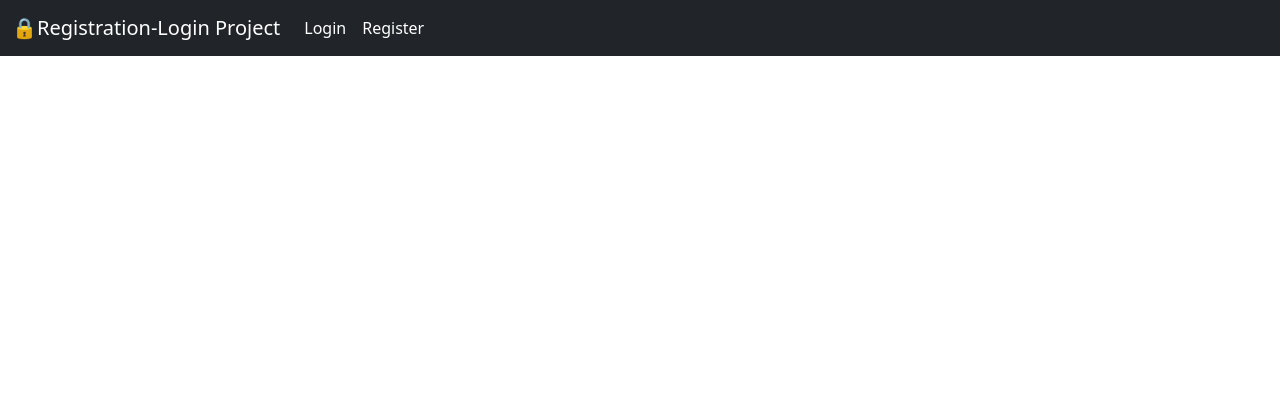
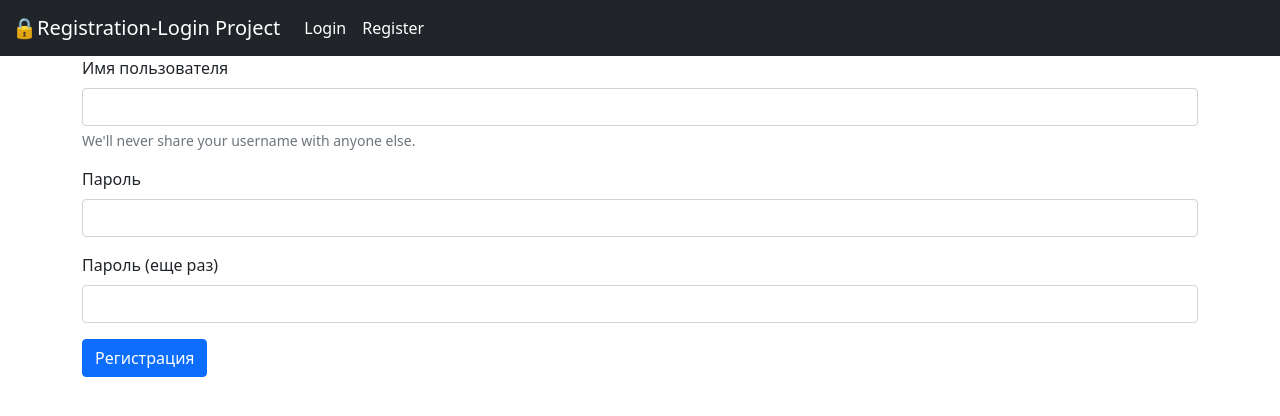
Before and after one commit to 100ballovby/RegistrationLoginProject, a Flask app: template templates/register.html in a window 1280 px wide. Shown: the top 416 px of the page. Run offline with Flask 2, Linux system fonts and the light colour scheme; the template is opened without the code that fills it: values that come from a table or form of the project are taken from there, others are empty.

Commit message:
Adding form🌔

```diff
--- a/templates/register.html
+++ b/templates/register.html
@@ -2,4 +2,21 @@
 
 {% block content %}
 
+    <form>
+        <div class="mb-3">
+            <label class="form-label">{{ form.username.label }}</label>
+            {{ form.username(class="form-control") }}
+            <div id="emailHelp" class="form-text">We'll never share your username with anyone else.</div>
+        </div>
+        <div class="mb-3">
+            <label class="form-label">{{ form.password.label }}</label>
+            {{ form.password(class="form-control") }}
+        </div>
+        <div class="mb-3">
+            <label class="form-label">{{ form.password_again.label }}</label>
+            {{ form.password_again(class="form-control") }}
+        </div>
+        <button type="submit" class="btn btn-primary">Регистрация</button>
+    </form>
+
 {% endblock %}
```
